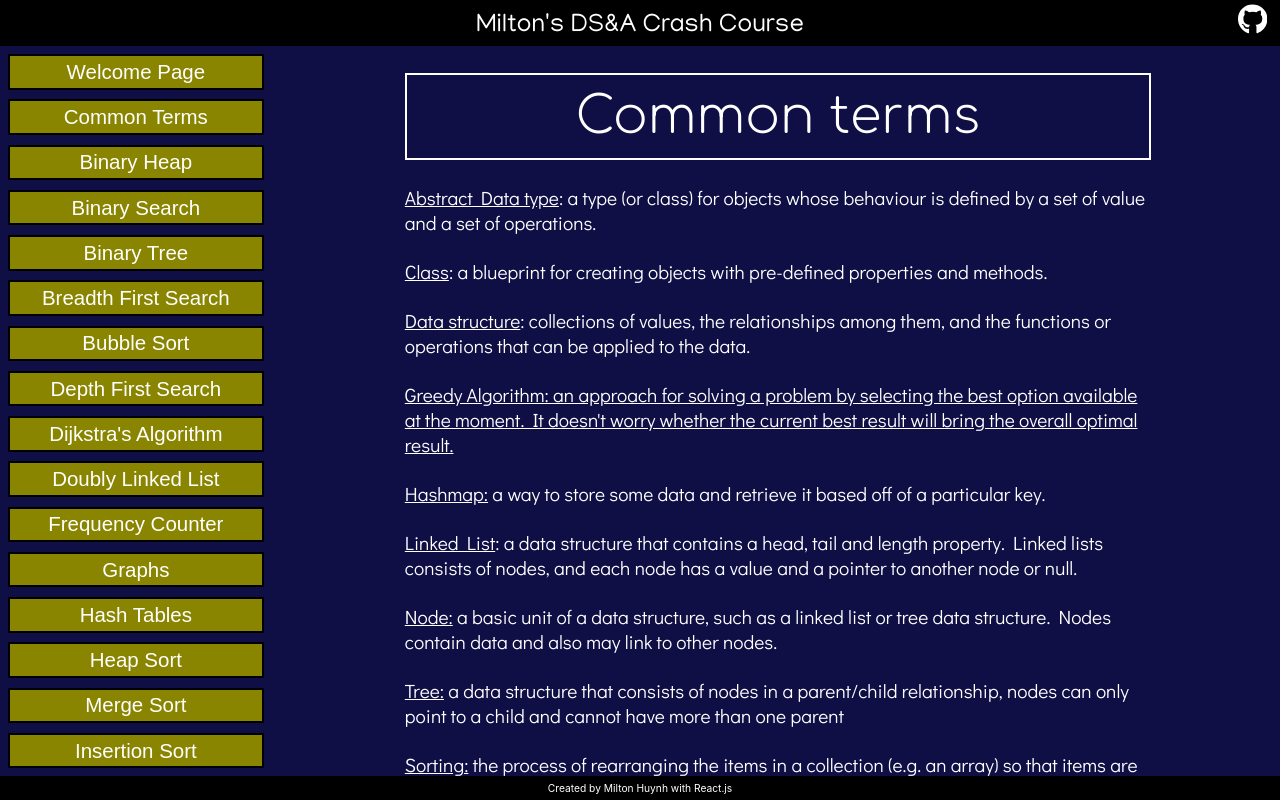
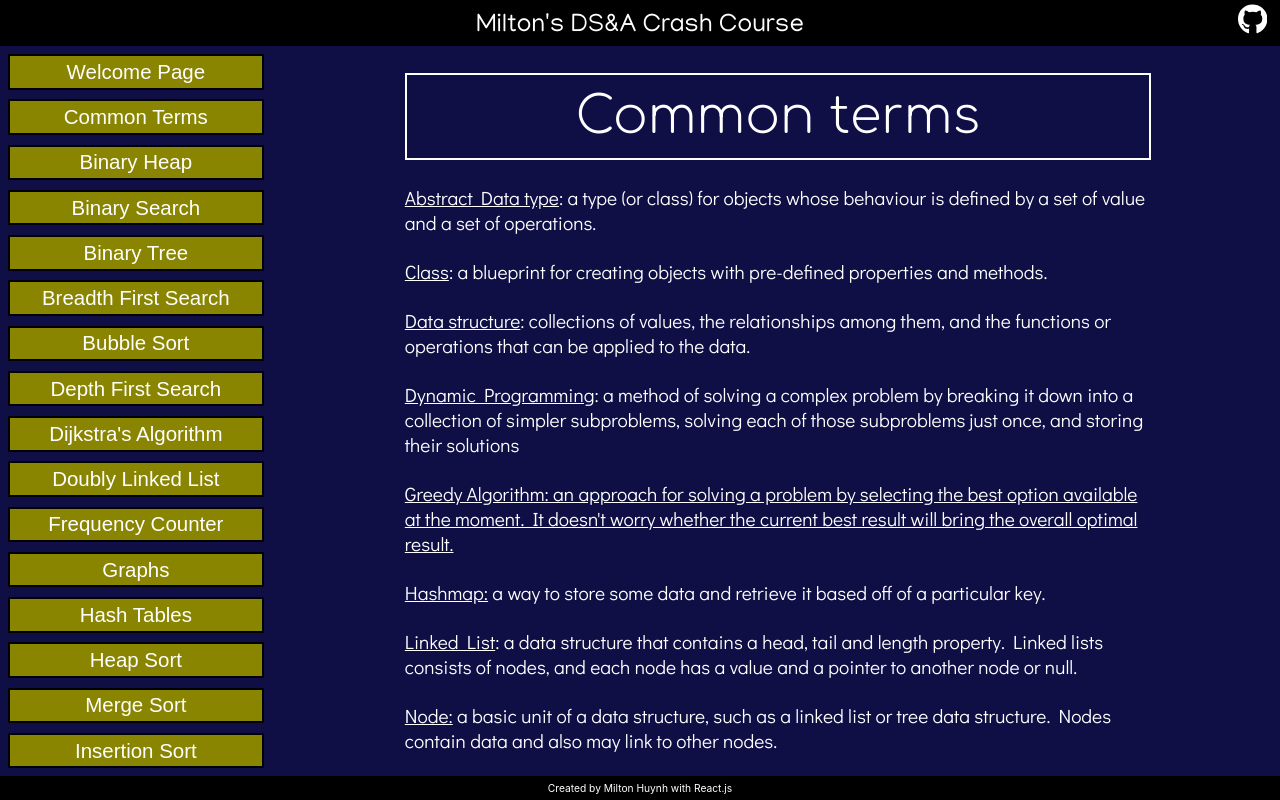
Before and after one commit to miltonhuynh/DSA-guide, a React (Create React App) app in the folder app/: page /DSA-guide/Definitions in a window 1280 px wide. Built offline with nearby package versions, Linux system fonts and the light colour scheme; a web font is replaced by a local one.

Commit message:
Added dynamic programming definition

```diff
--- a/app/src/Concepts/Definitions.js
+++ b/app/src/Concepts/Definitions.js
@@ -8,6 +8,7 @@ export default function Definitions() {
           <div class="Term"><u>Abstract Data type</u>: a type (or class) for objects whose behaviour is defined by a set of value and a set of operations.</div>
           <div class="Term"><u>Class</u>: a blueprint for creating objects with pre-defined properties and methods.</div>
           <div class="Term"><u>Data structure</u>: collections of values, the relationships among them, and the functions or operations that can be applied to the data.</div>
+          <div class="Term"><u>Dynamic Programming</u>: a method of solving a complex problem by breaking it down into a collection of simpler subproblems, solving each of those subproblems just once, and storing their solutions</div>
           <div class="Term"><u>Greedy Algorithm: an approach for solving a problem by selecting the best option available at the moment. It doesn't worry whether the current best result will bring the overall optimal result.</u></div>
           <div class="Term"><u>Hashmap:</u> a way to store some data and retrieve it based off of a particular key.</div>
           <div class="Term"><u>Linked List</u>: a data structure that contains a head, tail and length property. Linked lists consists of nodes, and each node has a value and a pointer to another node or null.</div>
```
